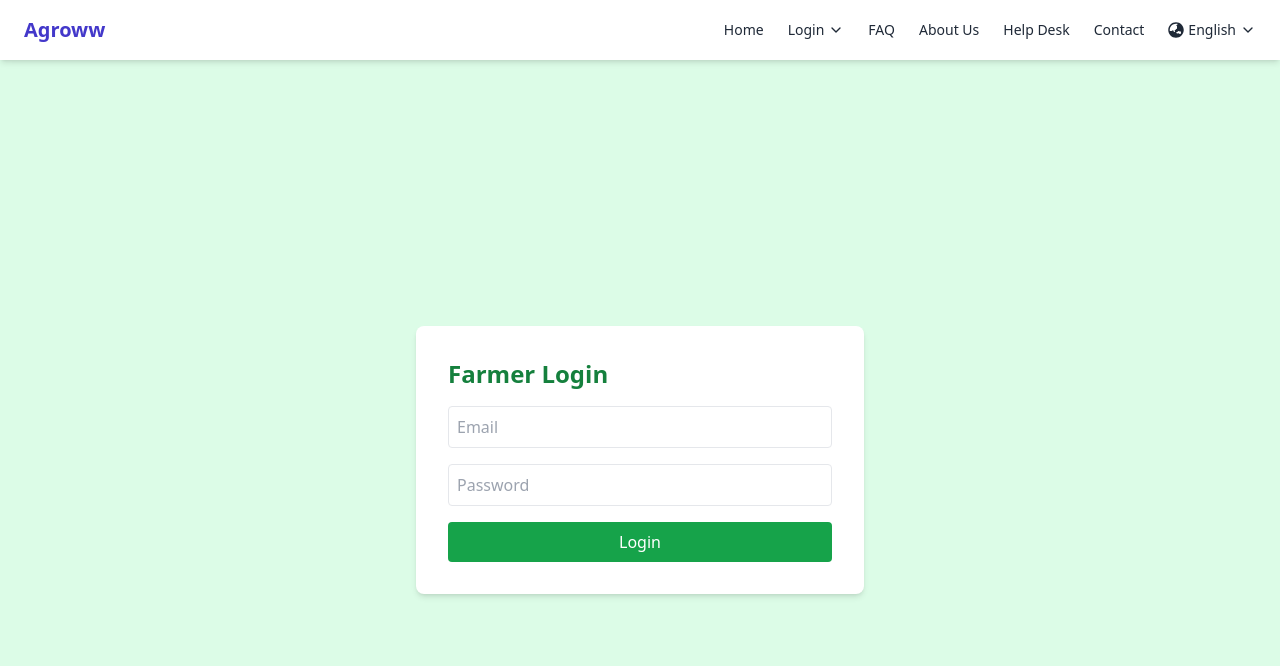
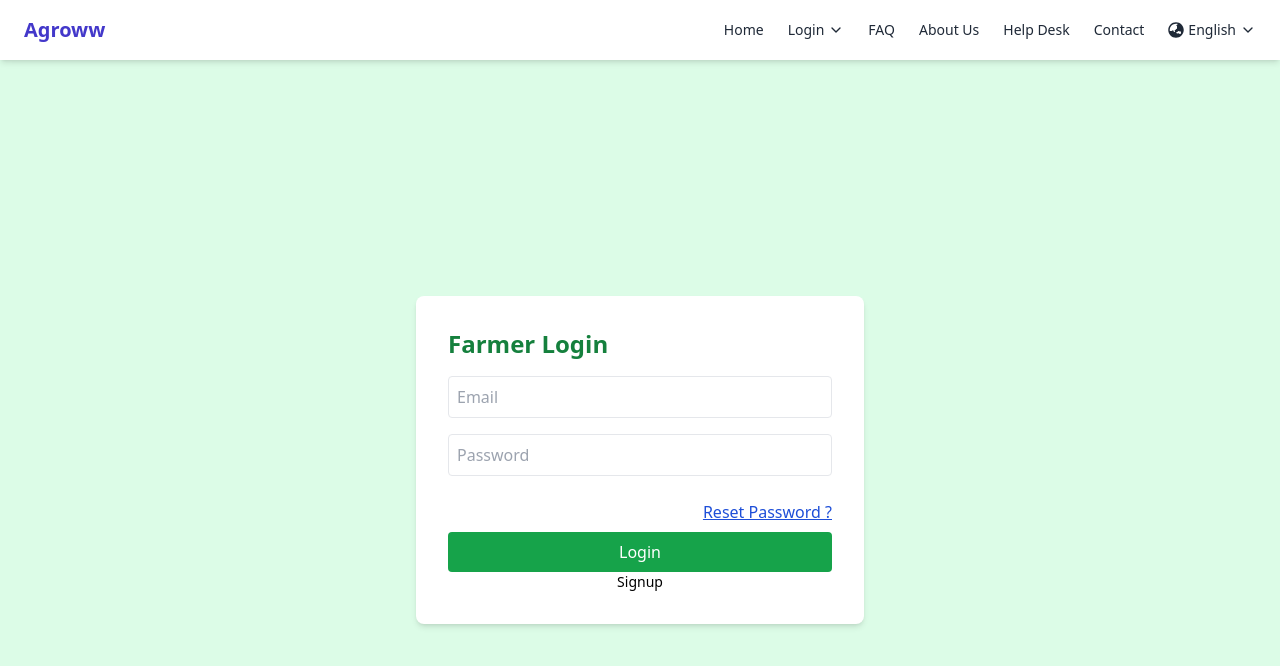
Before and after one commit to Hardik22092003/agroww, a React (Create React App) app: page /login/farmer in a window 1280 px wide. Shown: the top 666 px of the page. Built offline with nearby package versions, Linux system fonts and the light colour scheme.

Commit message:
login-update/v1

```diff
--- a/src/pages/FarmerLogin.jsx
+++ b/src/pages/FarmerLogin.jsx
@@ -56,9 +56,14 @@ export default function FarmerLogin() {
             name="password"
             onChange={onChangeHandler}
           />
+           <p className="text-end my-2 text-blue-700 underline">Reset Password ?</p>
+
           <button onClick={clicker} className="bg-green-600 hover:bg-green-700 text-white w-full py-2 rounded">
             Login
           </button>
+          <p className="text-sm hover:underline cursor-pointer text-center" onClick={()=>{
+            window.location.href = "/signup/investor";
+          }}>Signup</p>
         </form>
       </div>
     </div>
```
